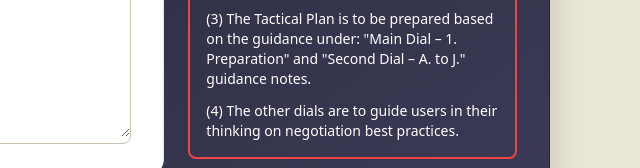
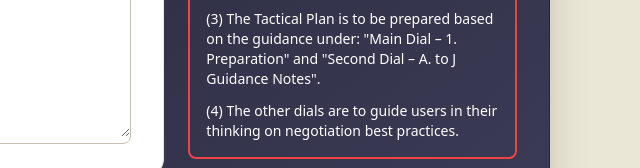
Before and after one commit to muneeshsaxena/The-Negotiation-Machine, a plain HTML site: page index.html in a window 1280 px wide. Shown: the part 1082-1250 px from the top of the page, 640-1280 px from the left. Drawn offline with nearby package versions, Linux system fonts and the light colour scheme.

Commit message:
Add files via upload

```diff
--- a/index.html
+++ b/index.html
@@ -137,7 +137,7 @@
                   >
                     <p className="m-0">(1) The Main dial is to select one of the five stages of negotiation for which guidance is needed.</p>
                     <p className="m-0">(2) The second dial is to select the guidance notes under each of the five negotiation stages.</p>
-                    <p className="m-0">(3) The Tactical Plan is to be prepared based on the guidance under: "Main Dial – 1. Preparation" and "Second Dial – A. to J." guidance notes.</p>
+                    <p className="m-0">(3) The Tactical Plan is to be prepared based on the guidance under: "Main Dial – 1. Preparation" and "Second Dial – A. to J Guidance Notes".</p>
                     <p className="m-0">(4) The other dials are to guide users in their thinking on negotiation best practices.</p>
                   </div>
 
```
